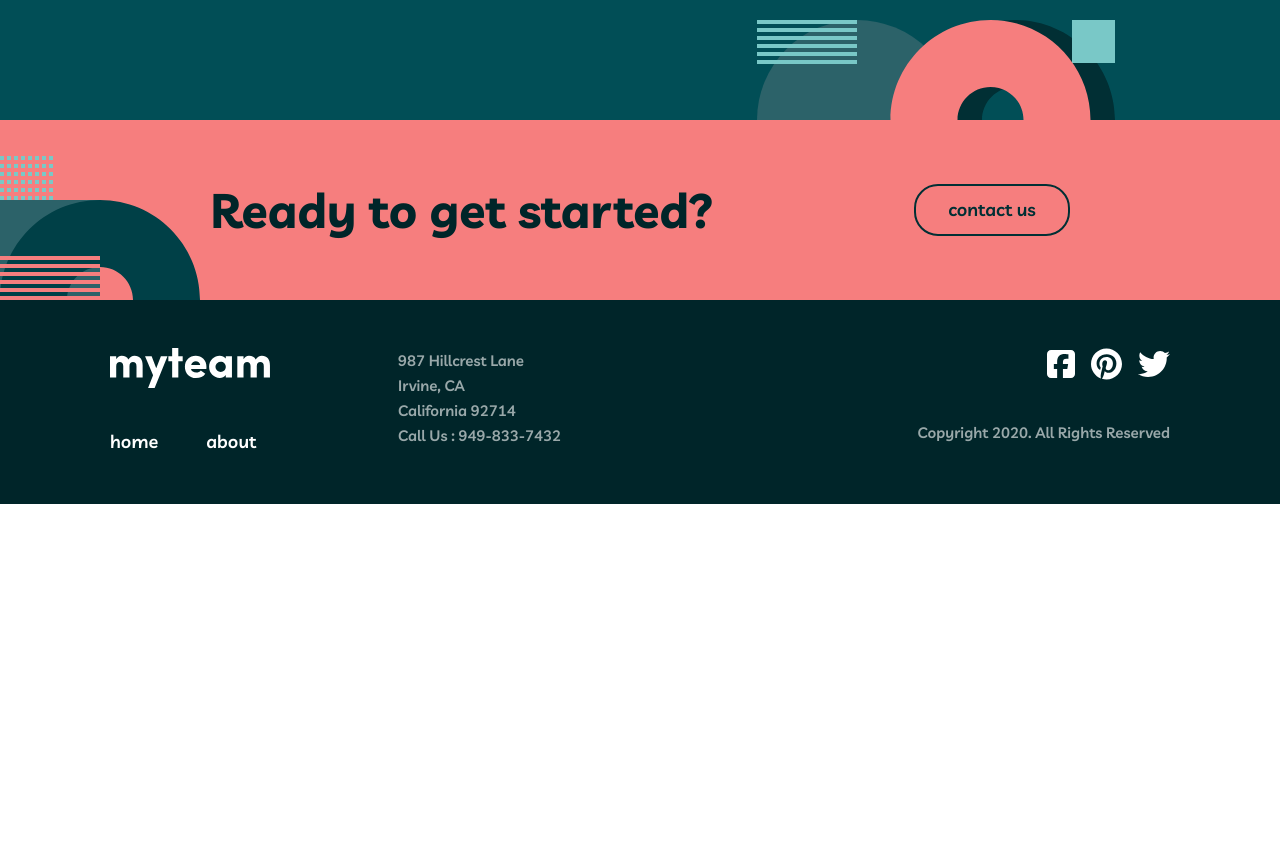
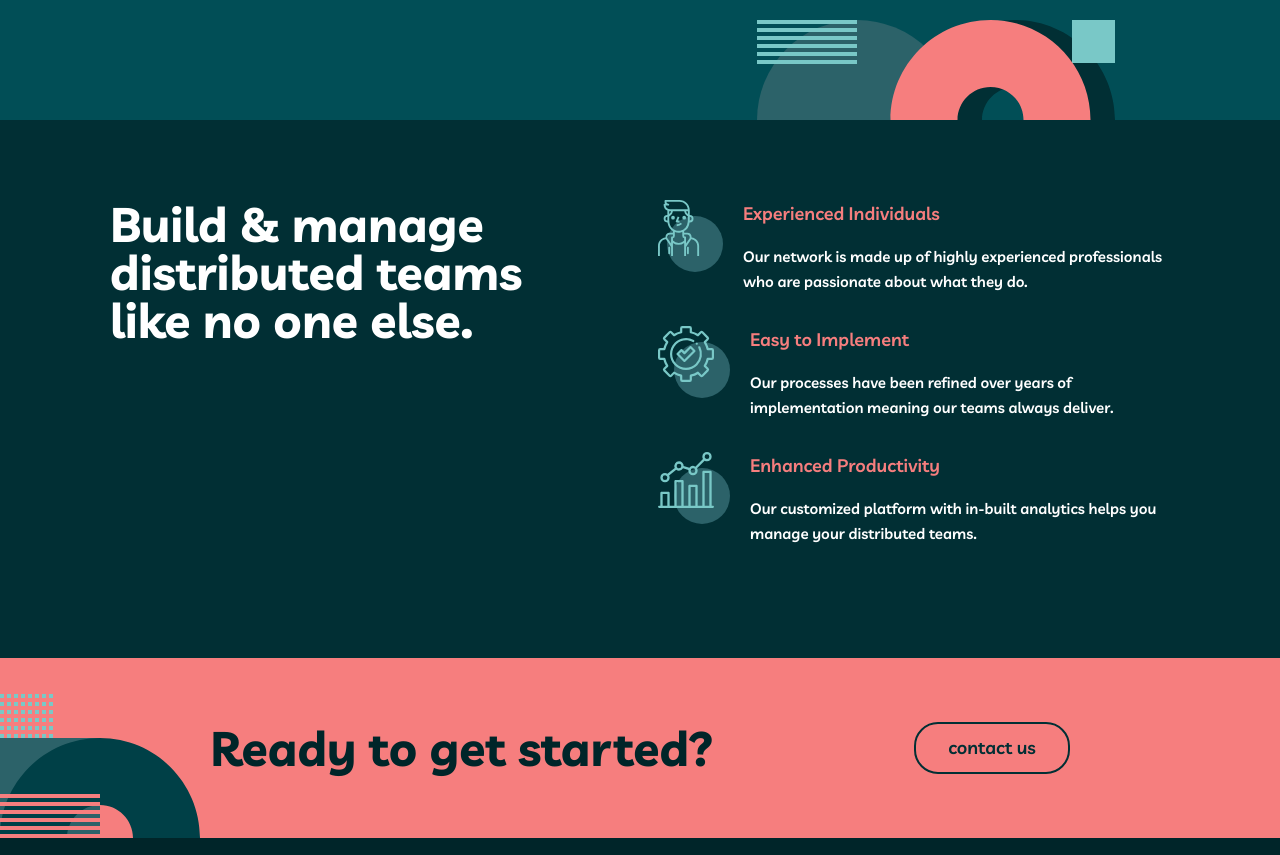
Before and after one commit to bernardocostaa/Myteam, a React (Vite) app: page / in a window 1280 px wide. Shown: the part 580-1435 px from the top of the page. Before the commit the page ends 1084 px from the top, so only its background shows below. Built offline with nearby package versions, Linux system fonts and the light colour scheme.

Commit message:
avanço codigo

```diff
--- a/src/App.jsx
+++ b/src/App.jsx
@@ -7,6 +7,7 @@ import Home from "./components/Home";
 import About from "./components/About";
 import Contact from "./components/Contact";
 import Pagina404 from "./components/Pagina404";
+import React from "react";
 
 function App() {
   return (
--- a/src/components/Contact.jsx
+++ b/src/components/Contact.jsx
@@ -2,7 +2,9 @@ import React from 'react'
 
 const Contact = () => {
   return (
-    <h1>Contact</h1>
+    <div>
+      <h1>Contact</h1>
+    </div>
   )
 }
 
--- a/src/components/Home.jsx
+++ b/src/components/Home.jsx
@@ -1,5 +1,8 @@
 import React from "react";
 import Styles from "./css/Home.module.css";
+import person from "../imgs/icon-person.svg";
+import conf from "../imgs/icon-cog.svg";
+import graph from "../imgs/icon-chart.svg";
 
 const Home = () => {
   return (
@@ -8,20 +11,67 @@ const Home = () => {
         <div className="desktop:container mx-auto px-5">
           <div className="flex">
             <h1 className="fontH1 text-white font-bold flex-2 w-625 ">
-            Find the <br /> best <span className="text-LightCoral">talent</span>
+              Find the <br /> best{" "}
+              <span className="text-LightCoral">talent</span>
             </h1>
             <div className="relative flex-1 justify-between  before:w-12 before:h-1 before:bg-RaptureBlue before:relative flex flex-col">
               <p className="fontBody-1 text-white">
-              Finding the right people and building high performing teams can be
-              hard. Most companies aren’t tapping into the abundance of global
-              talent. We’re about to change that.
+                Finding the right people and building high performing teams can
+                be hard. Most companies aren’t tapping into the abundance of
+                global talent. We’re about to change that.
               </p>
             </div>
           </div>
         </div>
       </section>
-    <section>
+      <section className={Styles.bgSectionMore}>
+        <div className="desktop:container mx-auto px-5">
+          <div className="flex justify-between">
+            <h1 className="text-white fontH2 max-w-md">
+              Build & manage distributed teams like no one else.
+            </h1>
+            <div className="max-w-lg">
+              <div className="flex gap-5 mb-8 items-start">
+                <img className="w-20" src={person} alt="" />
 
+                <div>
+                  <p className="fontBody-1 text-LightCoral mb-4">
+                    Experienced Individuals
+                  </p>
+                  <p className="text-white fontBody-2 ">
+                    Our network is made up of highly experienced professionals
+                    who are passionate about what they do.
+                  </p>
+                </div>
+              </div>
+              <div className="flex gap-5 mb-8 items-start">
+                <img className="w-20" src={conf} alt="" />
+
+                <div>
+                  <p className="fontBody-1 text-LightCoral mb-4	">
+                    Easy to Implement
+                  </p>
+                  <p className="text-white fontBody-2">
+                    Our processes have been refined over years of implementation
+                    meaning our teams always deliver.
+                  </p>
+                </div>
+              </div>
+              <div className="flex gap-5 mb-8 items-start">
+                <img className="w-20" src={graph} alt="" />
+                <div>
+                  <p className="fontBody-1 text-LightCoral mb-4	">
+                    Enhanced Productivity
+                  </p>
+                  <p className="text-white fontBody-2">
+                    Our customized platform with in-built analytics helps you
+                    manage your distributed teams.
+                  </p>
+                </div>
+              </div>
+            </div>
+          </div>
+        </div>
       </section>
     </>
   );
--- a/src/components/css/Home.module.css
+++ b/src/components/css/Home.module.css
@@ -12,3 +12,8 @@
   position: absolute;
   bottom: 0;
 }
+
+.bgSectionMore {
+  background: #012f34;
+  padding: 80px 0;
+}
```
Lines whose indentation alone changed are shown as unchanged.
